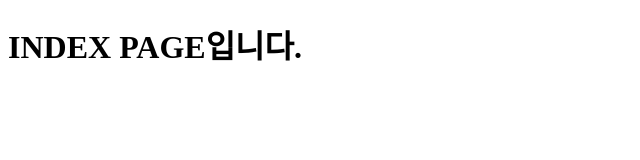
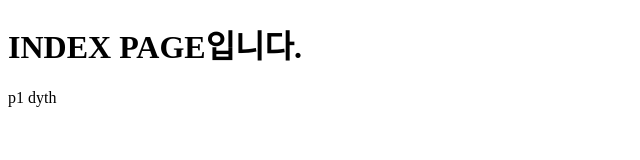
Before and after one commit to YOONSEONGWAN/test07, a plain HTML site: page index.html in a window 1280 px wide. Shown: the full height of the page, 0-640 px from the left. Drawn offline with Linux system fonts and the light colour scheme.

Commit message:
p1 added

```diff
--- a/index.html
+++ b/index.html
@@ -7,5 +7,6 @@
 </head>
 <body>
     <h1>INDEX PAGE입니다.</h1>
+    <p>p1 dyth</p>
 </body>
 </html>
```
